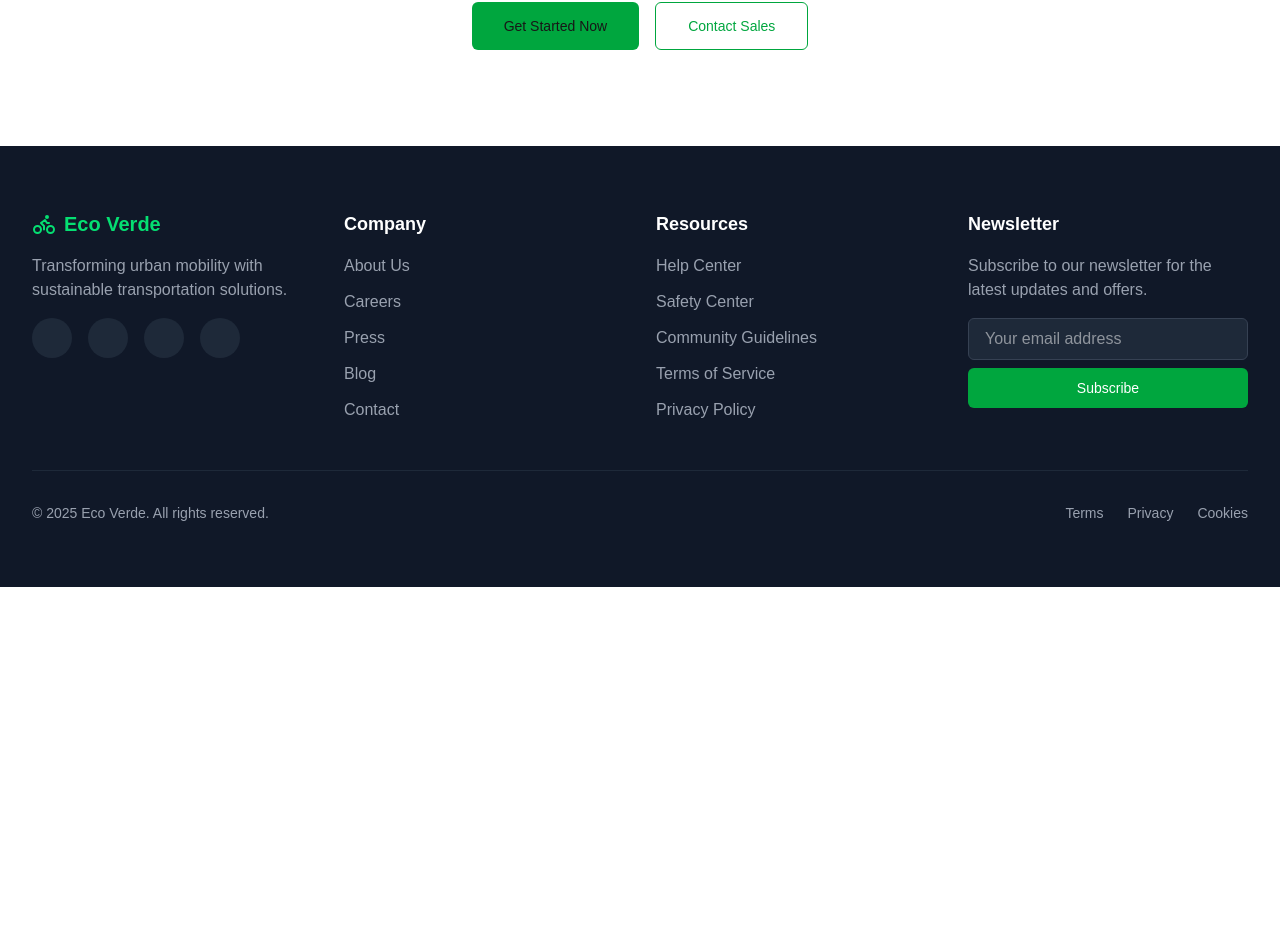
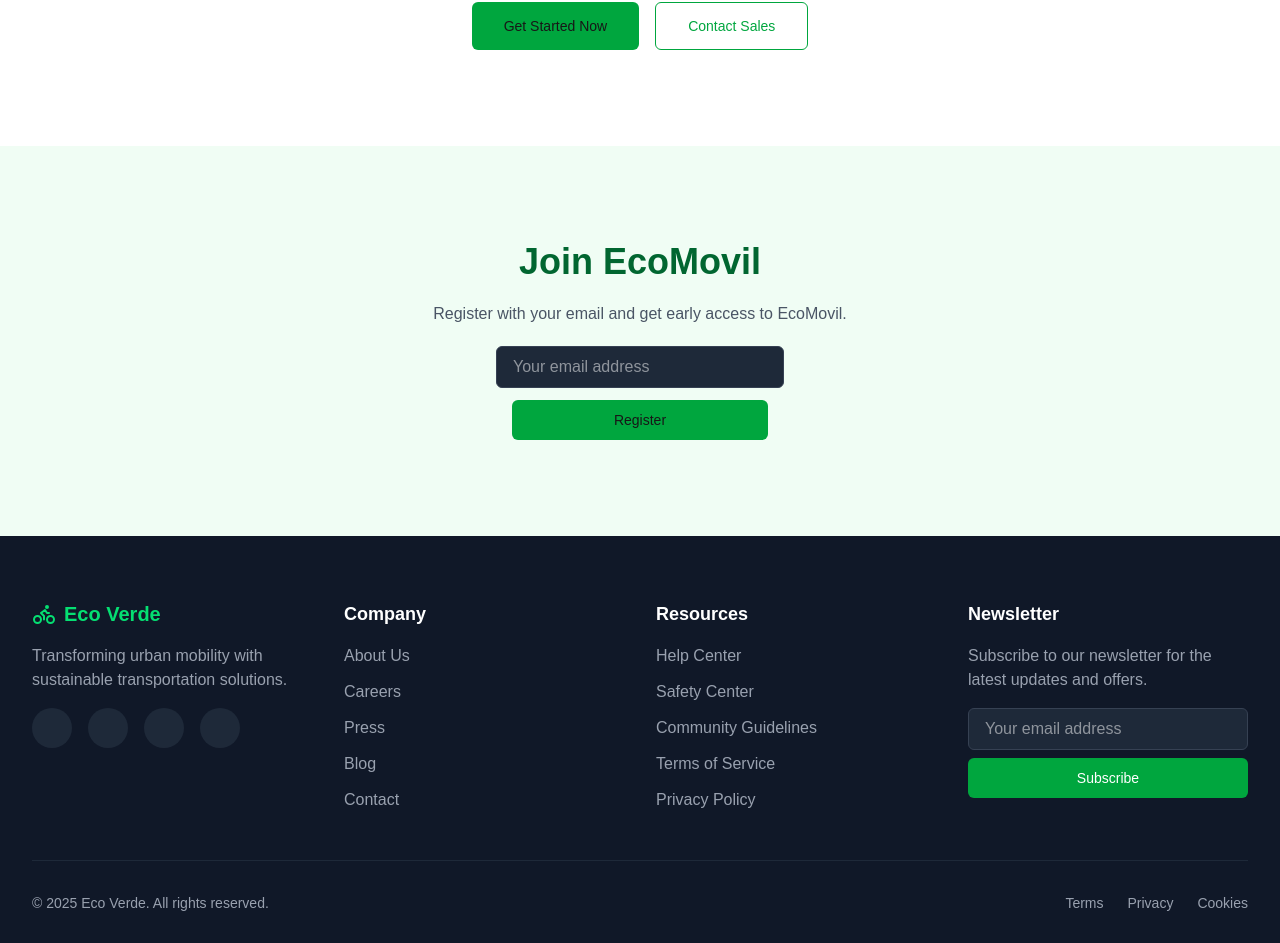
Before and after one commit to 1ASI0657-2510-3586-Grupo3-EcoMovil/landing, a Next.js app: page / in a window 1280 px wide. Shown: the part 7195-8138 px from the top of the page. Before the commit the page ends 7782 px from the top, so only its background shows below. Built offline with nearby package versions, Linux system fonts and the light colour scheme.

Commit message:
feat: add join page section

```diff
--- /dev/null
+++ b/app/components/join-page-section.tsx
@@ -0,0 +1,27 @@
+import {Button} from "@/app/components/ui/button";
+
+
+export function JoinPageSection() {
+    return (
+        <section id="about" className="py-16 md:py-24 bg-green-50">
+            <div className="container mx-auto px-4 md:px-8">
+                <div className="flex flex-col gap-5 items-center justify-center">
+                    <h2 className="text-3xl md:text-4xl font-bold text-green-800">Join EcoMovil</h2>
+                    <p className="text-gray-600 ">Register with your email and get early access to EcoMovil.</p>
+
+                    <div className="flex flex-col gap-3 items-center justify-center">
+
+                       <input
+                            type="email"
+                            placeholder="Your email address"
+                            className="px-4 py-2 rounded-md bg-gray-800 text-white border border-gray-700 focus:outline-none focus:border-green-500 w-72"
+                        />
+                        <Button className="bg-green-600 hover:bg-green-700 w-64">Register</Button>
+
+                    </div>
+
+                </div>
+            </div>
+        </section>
+    )
+}
--- a/app/page.tsx
+++ b/app/page.tsx
@@ -1,5 +1,6 @@
 import { AboutSection } from "./components/about-section";
 import { CTASection } from "./components/cta-section";
+import { JoinPageSection } from "./components/join-page-section";
 import { DownloadSection } from "./components/download-section";
 import { FeaturesSection } from "./components/features-section";
 import { Footer } from "./components/footer";
@@ -26,6 +27,7 @@ export default function Home() {
         <VideosSection />
         <DownloadSection />
         <CTASection />
+        <JoinPageSection />
       </main>
       <Footer />
     </div>
```
